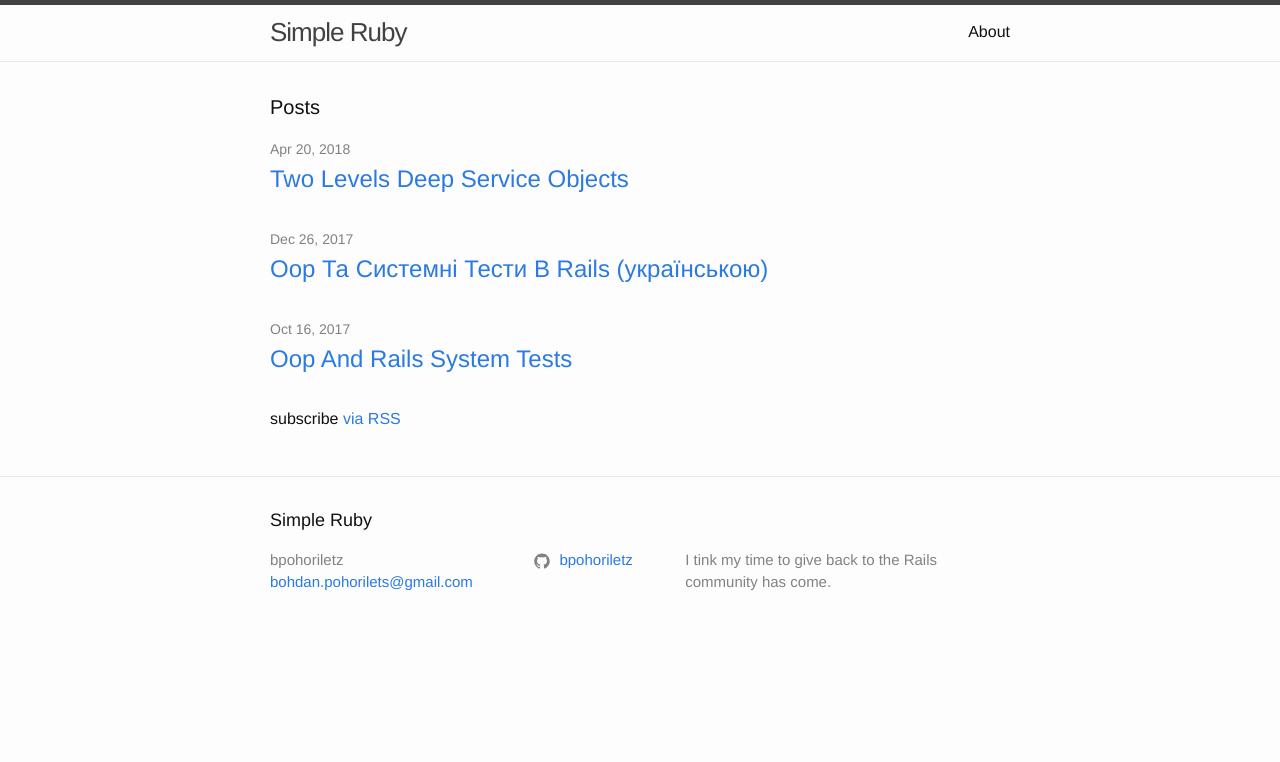
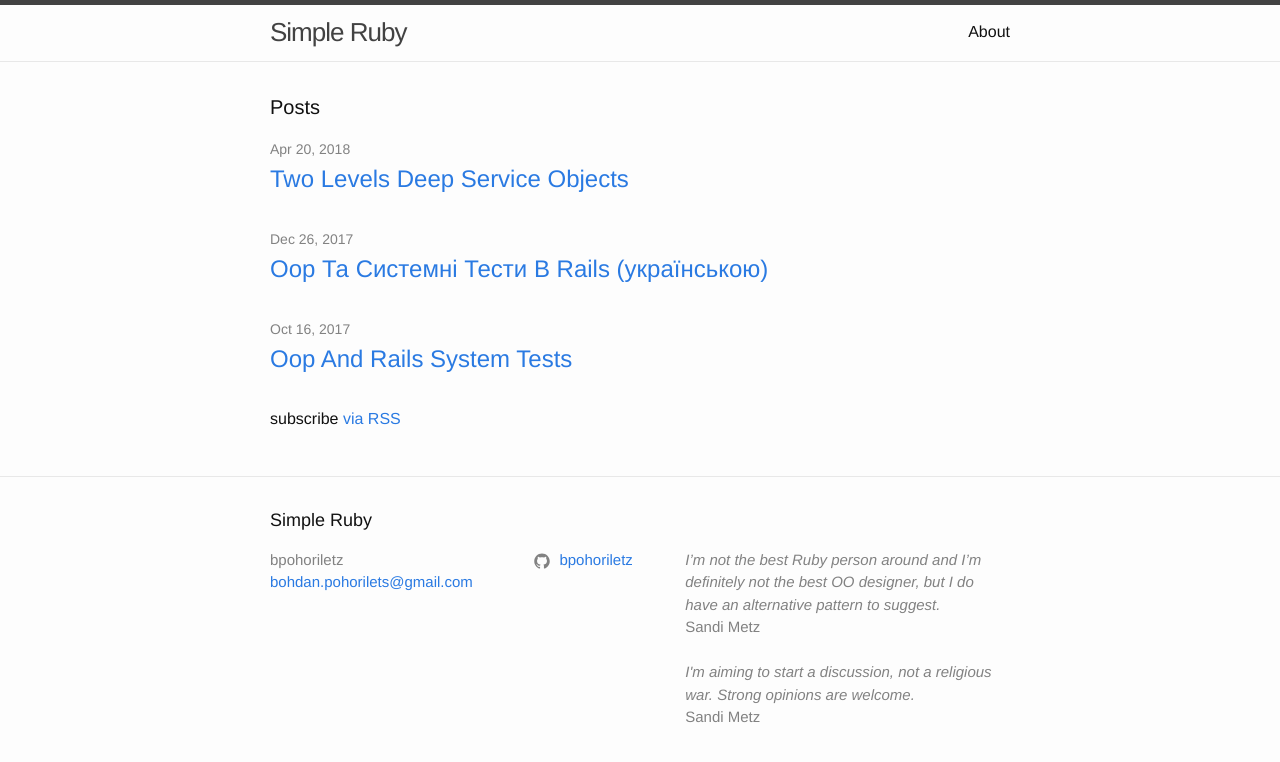
Before and after one commit to bpohoriletz/bpohoriletz.github.io, a Jekyll site: the page built from index.md, in a window 1280 px wide. Shown: the top 762 px of the page. Built offline with Jekyll 4.4.1, drawn with Linux system fonts in a browser that asks for light colours.

Commit message:
Changed site description

```diff
--- a/_config.yml
+++ b/_config.yml
@@ -2,7 +2,18 @@ title: Simple Ruby
 author: bpohoriletz
 email: bohdan.pohorilets@gmail.com
 description: >
-  I tink my time to give back to the Rails community has come.
+   <cite>I’m not the best Ruby person around and I’m definitely not the best OO designer,
+   but I do have an alternative pattern to suggest.
+   </cite>
+   <br />
+   Sandi Metz
+   <br />
+   <br />
+   <cite>I'm aiming to start a discussion,
+   not a religious war. Strong opinions are welcome.
+   </cite>
+   <br />
+   Sandi Metz
 url: "https://bpohoriletz.github.io"
 github_username: bpohoriletz
 google_analytics: UA-108251168-1
--- a/_includes/footer.html
+++ b/_includes/footer.html
@@ -37,7 +37,7 @@
       </div>
 
       <div class="footer-col footer-col-3">
-        <p>{{ site.description | escape }}</p>
+        <p>{{ site.description }}</p>
       </div>
     </div>
 
```
